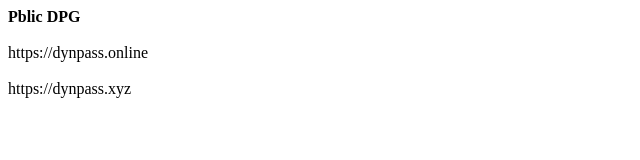
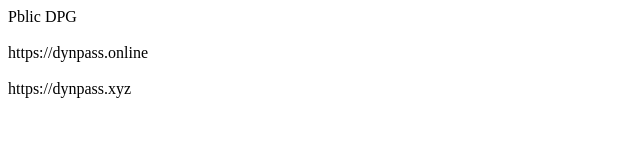
Before and after one commit to dynpass/dynpass1, a plain HTML site: page index.html in a window 1280 px wide. Shown: the full height of the page, 0-640 px from the left. Drawn offline with Linux system fonts and the light colour scheme.

Commit message:
Update index.html

```diff
--- a/index.html
+++ b/index.html
@@ -1,6 +1,6 @@
 <html>
 <body>
-<b>Pblic DPG </b>
+<h>Pblic DPG </h>
 <br><br>
 https://dynpass.online
 <br><br>
```
